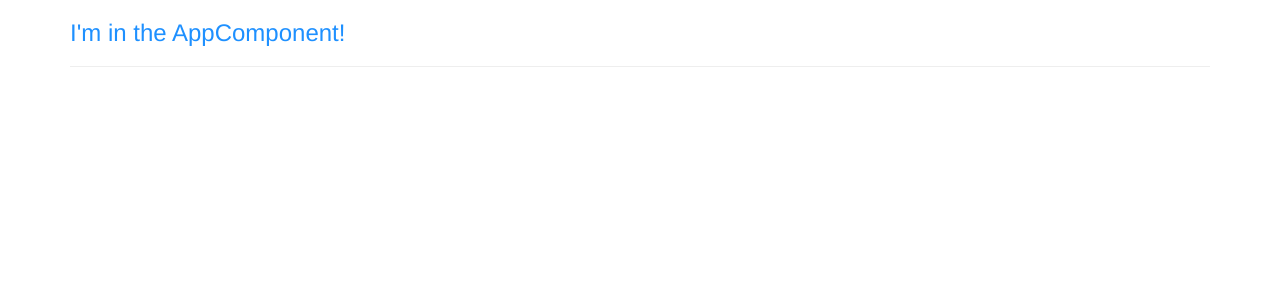
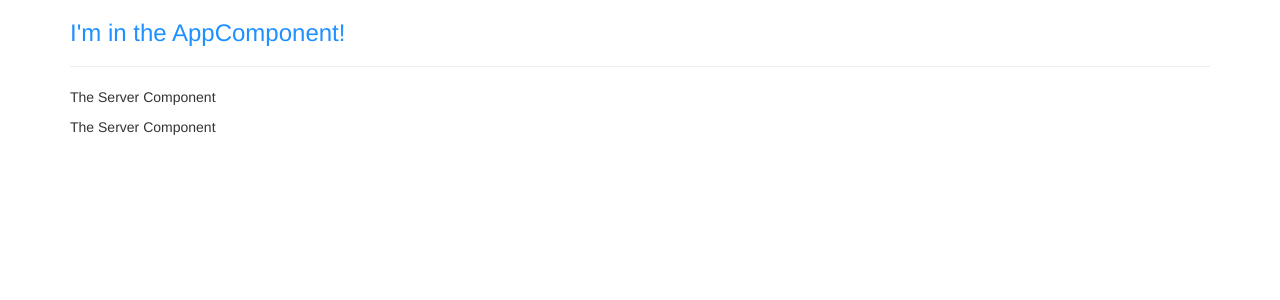
Before and after one commit to JoshuaButrum/JoshuaButrum-NG-1, an Angular app in the folder NG-1-Tutorial/: page / in a window 1280 px wide. Shown: the top 300 px of the page. Built offline with nearby package versions, Linux system fonts and the light colour scheme.

Commit message:
Update app.component.html and servers.component.ts

```diff
--- a/NG-1-Tutorial/src/app/app.component.html
+++ b/NG-1-Tutorial/src/app/app.component.html
@@ -3,9 +3,9 @@
         <div class="col-xs-12">
             <h3>I'm in the AppComponent!</h3>
             <hr>
-            <!-- <app-servers></app-servers> -->
+            <app-servers></app-servers>
             <!-- <div app-servers></div> -->
-            <div clas="app-servers"></div>
+            <!-- <div clas="app-servers"></div> -->
         </div>
     </div>
 </div>
--- a/NG-1-Tutorial/src/app/servers/servers.component.ts
+++ b/NG-1-Tutorial/src/app/servers/servers.component.ts
@@ -2,7 +2,8 @@ import { Component, OnInit } from '@angular/core';
 
 @Component({
   // selector: '[app-servers]',
-  selector: '.app-servers',
+  // selector: '.app-servers',
+  selector: 'app-servers',
   template: `
     <app-server></app-server>
     <app-server></app-server>`,
```
